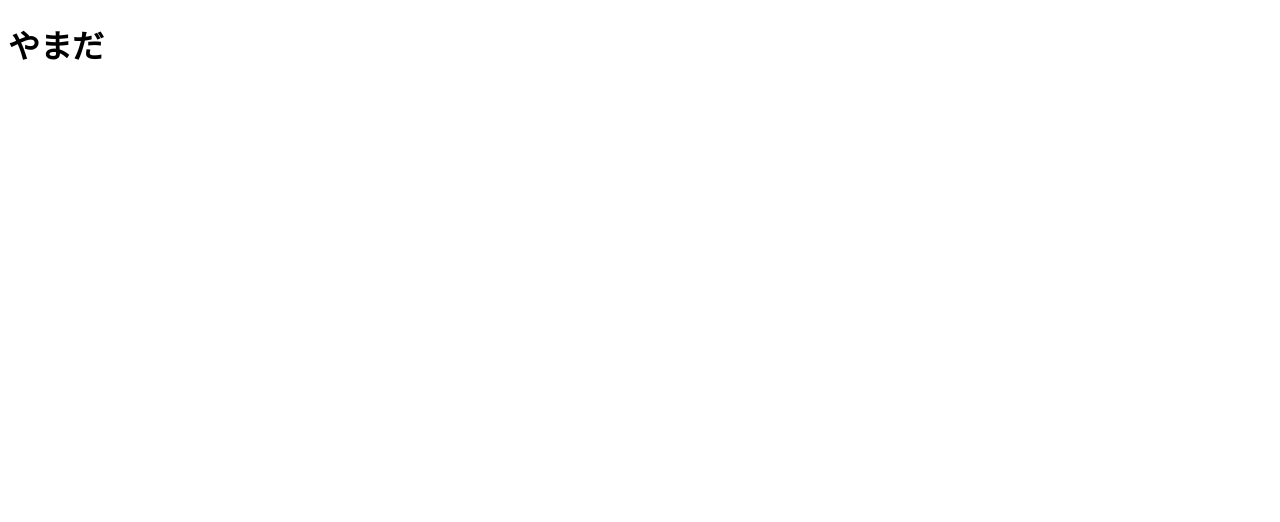
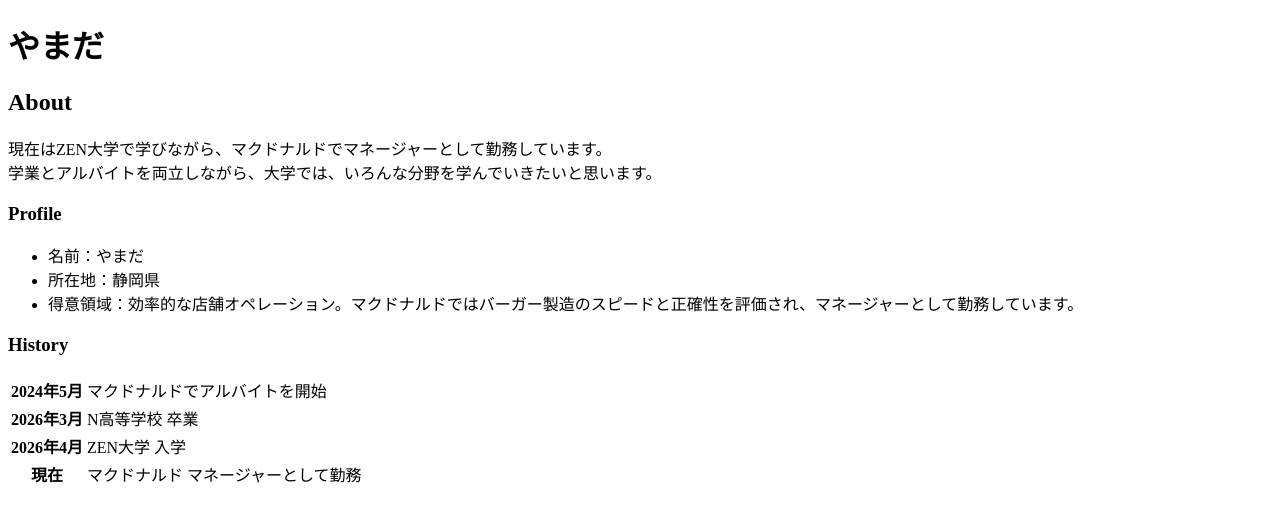
Before and after one commit to yamadalucas15-max/yamadalucas15-max.github.io, a plain HTML site: page index.html in a window 1280 px wide. Drawn offline with Linux system fonts and the light colour scheme.

Commit message:
ポートフォリオに必要な情報を追加
Added personal information and history to the portfolio.

```diff
--- a/index.html
+++ b/index.html
@@ -7,5 +7,40 @@
   </head>
   <body>
     <h1>やまだ</h1>
+
+    <h2>About</h2>
+  現在はZEN大学で学びながら、マクドナルドでマネージャーとして勤務しています。<br>
+学業とアルバイトを両立しながら、大学では、いろんな分野を学んでいきたいと思います。
+</p>
+
+    <h3>Profile</h3>
+   <ul>
+  <li>名前：やまだ</li>
+  <li>所在地：静岡県</li>
+<li>得意領域：効率的な店舗オペレーション。マクドナルドではバーガー製造のスピードと正確性を評価され、マネージャーとして勤務しています。</li>
+</ul>
+
+ <h3>History</h3>
+<table>
+  <tr>
+    <th>2024年5月</th>
+    <td>マクドナルドでアルバイトを開始</td>
+  </tr>
+
+  <tr>
+    <th>2026年3月</th>
+    <td>N高等学校 卒業</td>
+  </tr>
+
+  <tr>
+    <th>2026年4月</th>
+    <td>ZEN大学 入学</td>
+  </tr>
+
+  <tr>
+    <th>現在</th>
+    <td>マクドナルド マネージャーとして勤務</td>
+  </tr>
+</table>
   </body>
 </html>
```
